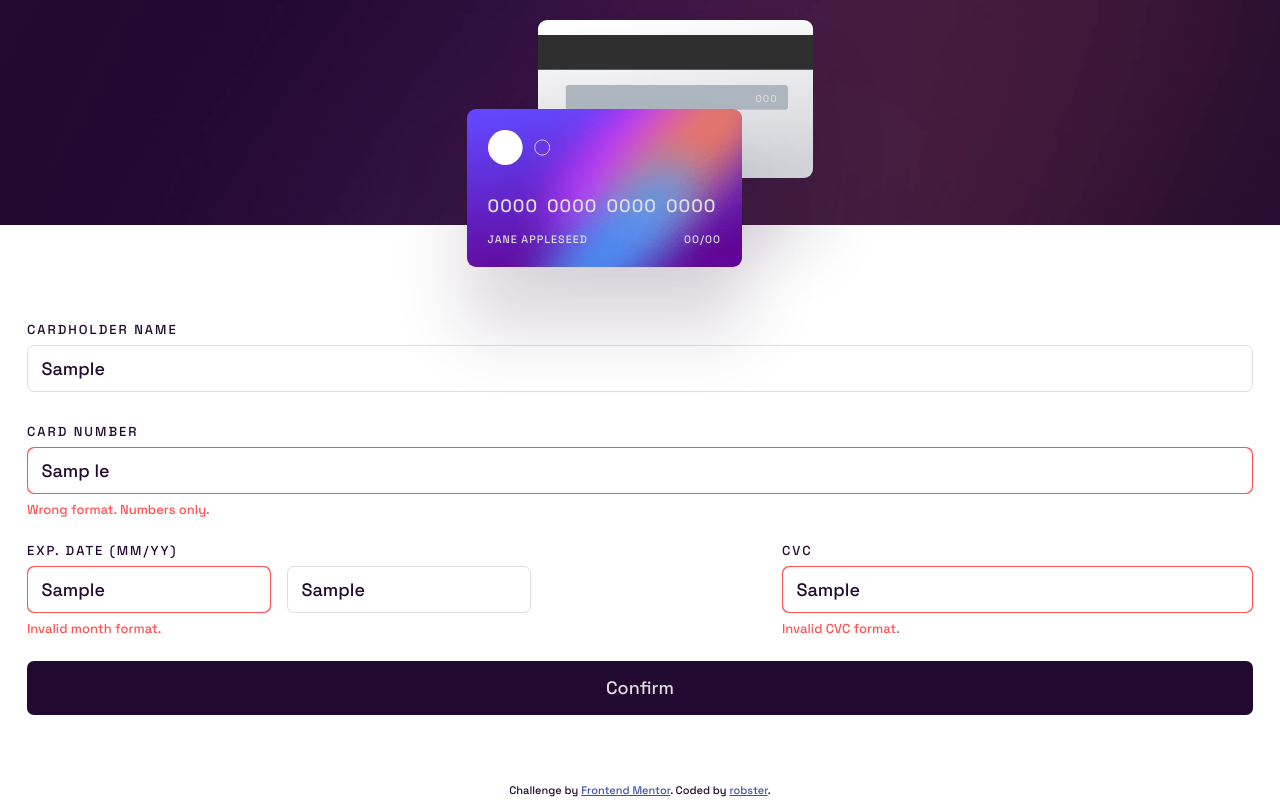
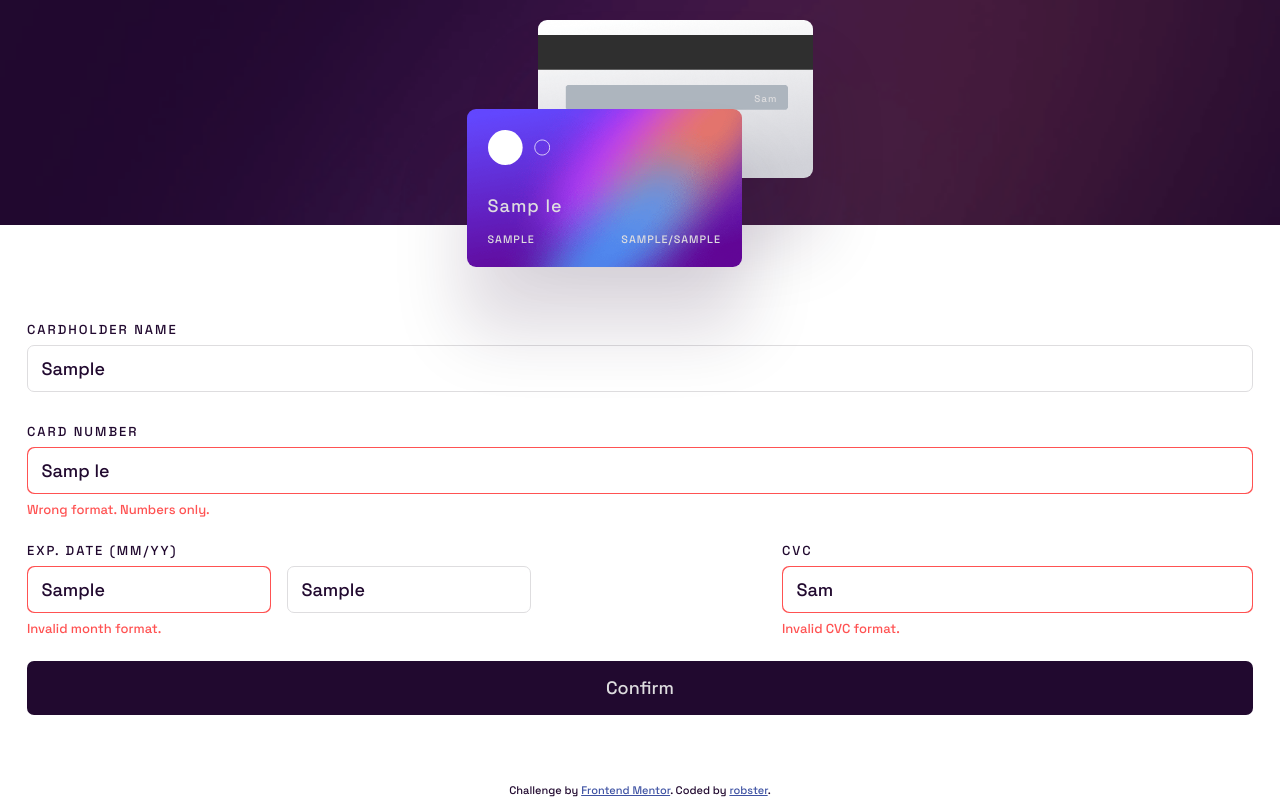
Before and after one commit to RobStk/fem-interactive-c-details-form, a website with bundled scripts: page index.html in a window 1280 px wide. Both pictures are taken after typing "Sample", "Sample", "Sample", "Sample", "Sample" into the empty fields and a click on the input "Confirm". Built offline with nearby package versions, Linux system fonts and the light colour scheme.

Commit message:
auto-fillers and input-subscribers

```diff
--- a/index.html
+++ b/index.html
@@ -33,7 +33,7 @@
             </div>
             <div class="card-info">
               <div class="holder">Jane Appleseed</div>
-              <div class="date">00/00</div>
+              <div class="date"><span class="month">00</span>/<span class="year">00</span></div>
             </div>
           </div>
           </div>
--- /dev/null
+++ b/js/modules/card-details-form/card-details-form.js
@@ -0,0 +1,77 @@
+export default class CardDetailsForm {
+
+    /* ---------------------------------------------------- */
+    /* Interface                                            */
+    /* ---------------------------------------------------- */
+
+    get nameInputElement() { return this.#nameInputElement; }
+    get cardNumberInputElement() { return this.#cardNumberInputElement; }
+    get monthInputElement() { return this.#monthInputElement; }
+    get yearInputElement() { return this.#yearInputElement; }
+    get cvcInputElement() { return this.#cvcInputElement; }
+
+    get nameInputContainer() { return this.#nameInputContainer; }
+    get cardNumberInputContainer() { return this.#cardNumberInputContainer; }
+    get dateInputContainer() { return this.#dateInputContainer; }
+    get cvcInputContainer() { return this.#cvcInputContainer; }
+
+
+    /* ---------------------------------------------------- */
+    /* Constructor                                          */
+    /* ---------------------------------------------------- */
+
+    /**
+     * @param {HTMLElement} HTMLMainElement
+     */
+    constructor(HTMLMainElement) {
+        this.#mainElement = HTMLMainElement;
+
+        this.#nameInputElement = this.#mainElement.querySelector(".holder input");
+        this.#cardNumberInputElement = this.#mainElement.querySelector(".number input");
+        this.#monthInputElement = this.#mainElement.querySelector(".date .month");
+        this.#yearInputElement = this.#mainElement.querySelector(".date .year");
+        this.#cvcInputElement = this.#mainElement.querySelector(".cvc input");
+
+        this.#nameInputContainer = this.#nameInputElement.closest(".input-container");
+        this.#cardNumberInputContainer = this.#cardNumberInputElement.closest(".input-container");
+        this.#dateInputContainer = this.#monthInputElement.closest(".input-container");
+        this.#cvcInputContainer = this.#cvcInputElement.closest(".input-container");
+    }
+
+
+    /* ---------------------------------------------------- */
+    /* Private properties                                   */
+    /* ---------------------------------------------------- */
+
+    /** @private */
+    #mainElement;
+
+    /** @type {HTMLInputElement} */
+    #nameInputElement;
+
+    /** @type {HTMLInputElement} */
+    #cardNumberInputElement;
+
+    /** @type {HTMLInputElement} */
+    #monthInputElement;
+
+    /** @type {HTMLInputElement} */
+    #yearInputElement;
+
+    /** @type {HTMLInputElement} */
+    #cvcInputElement;
+
+    /** @type {HTMLElement} */
+    #nameInputContainer;
+
+    /** @type {HTMLElement} */
+    #cardNumberInputContainer;
+
+    /** @type {HTMLElement} */
+    #dateInputContainer;
+
+    /** @type {HTMLElement} */
+    #cvcInputContainer;
+
+    // ----------------------------
+}
--- a/js/modules/card-details-service.js
+++ b/js/modules/card-details-service.js
@@ -1,6 +1,10 @@
+import CardDetailsForm from "./card-details-form/card-details-form.js";
+import Card from "./card/card.js";
 import InputModule from "./input-modules/input-module.js";
 import Input from "./inputs/input.js";
+import AutoFiller from "./utils/auto-filler.js";
 import CardNumberFormatGuard from "./utils/card-number-format-guard.js";
+import CVCFormatGuard from "./utils/cvc-format-guard.js";
 import CVCValidationService from "./validation-services/cvc-validation-service.js";
 import EmptyValidationService from "./validation-services/empty-validation-service.js";
 import MonthValidationService from "./validation-services/month-validation-service.js";
@@ -20,39 +24,43 @@ export default class CardDetailsService {
         this.#mainElement = htmlElement;
         this.#mainElement.addEventListener("submit", this.#handleSubmit.bind(this));
 
+        const formElement = this.#mainElement.querySelector(".card-details");
+        this.#form = new CardDetailsForm(formElement);
+
+        const cardElement = this.#mainElement.querySelector(".interactive-card-details-form__extender");
+        this.#card = new Card(cardElement);
+
         this.#initializeValidators();
 
-        //HTML Elements
-        const nameInputElement = this.#mainElement.querySelector(".holder input");
-        const nameInputContainer = nameInputElement.closest(".input-container");
+        //Inputs
+        const nameInput = new Input(this.#form.nameInputElement, this.#validationSets.name);
+        const cardNumberInput = new Input(this.#form.cardNumberInputElement, this.#validationSets.cardNumber);
+        const monthInput = new Input(this.#form.monthInputElement, this.#validationSets.month);
+        const yearInput = new Input(this.#form.yearInputElement, this.#validationSets.year);
+        const cvcInput = new Input(this.#form.cvcInputElement, this.#validationSets.cvc);
 
-        const cardNumberInputElement = this.#mainElement.querySelector(".number input");
-        const cardNumberInputContainer = cardNumberInputElement.closest(".input-container");
-
-        const monthInputElement = this.#mainElement.querySelector(".date .month");
-        const yearInputElement = this.#mainElement.querySelector(".date .year");
-        const dateInputContainer = monthInputElement.closest(".input-container");
-
-        const cvcInputElement = this.#mainElement.querySelector(".cvc input");
-        const cvcInputContainer = cvcInputElement.closest(".input-container");
-
-        //Inputs
-        const nameInput = new Input(nameInputElement, this.#validationSets.name);
-        const cardNumberInput = new Input(cardNumberInputElement, this.#validationSets.cardNumber);
-        const monthInput = new Input(monthInputElement, this.#validationSets.month);
-        const yearInput = new Input(yearInputElement, this.#validationSets.year);
-        const cvcInput = new Input(cvcInputElement, this.#validationSets.cvc);
-
-        //Module
+        //Modules
         this.#inputModules = [];
-        this.#inputModules.push(new InputModule(nameInputContainer, nameInput));
-        this.#inputModules.push(new InputModule(cardNumberInputContainer, cardNumberInput));
-        this.#inputModules.push(new InputModule(dateInputContainer, [monthInput, yearInput]));
-        this.#inputModules.push(new InputModule(cvcInputContainer, cvcInput));
+        this.#inputModules.push(new InputModule(this.#form.nameInputContainer, nameInput));
+        this.#inputModules.push(new InputModule(this.#form.cardNumberInputContainer, cardNumberInput));
+        this.#inputModules.push(new InputModule(this.#form.dateInputContainer, [monthInput, yearInput]));
+        this.#inputModules.push(new InputModule(this.#form.cvcInputContainer, cvcInput));
 
         //Event Subscribers
         const cardNumberGuard = new CardNumberFormatGuard();
+        const cvcGuard = new CVCFormatGuard(3);
+        const numberAutoFiller = new AutoFiller(this.#card.cardNumberElement);
+        const nameAutoFiller = new AutoFiller(this.#card.cardHolderElement);
+        const monthAutoFiller = new AutoFiller(this.#card.expMonthElement);
+        const yearAutoFiller = new AutoFiller(this.#card.expYearElement);
+        const cvcAutoFiller = new AutoFiller(this.#card.cvcElement);
         cardNumberInput.addInputSubscribers(cardNumberGuard);
+        cvcInput.addInputSubscribers(cvcGuard);
+        cardNumberInput.addInputSubscribers(numberAutoFiller);
+        nameInput.addInputSubscribers(nameAutoFiller);
+        monthInput.addInputSubscribers(monthAutoFiller);
+        yearInput.addInputSubscribers(yearAutoFiller);
+        cvcInput.addInputSubscribers(cvcAutoFiller);
     }
 
 
@@ -62,6 +70,12 @@ export default class CardDetailsService {
 
     /** @private */
     #mainElement;
+
+    /** @private */
+    #form;
+
+    /** @private */
+    #card;
 
     /** @private */
     #inputModules;
@@ -75,7 +89,6 @@ export default class CardDetailsService {
     /* ---------------------------------------------------- */
 
     /**
-     * @private
      * @param {SubmitEvent} event
      */
     #handleSubmit(event) {
@@ -90,9 +103,6 @@ export default class CardDetailsService {
 
     // ----------------------------
 
-    /**
-     * @private
-     */
     #finishSubmit() {
         throw new Error("Not implemented method"); //TODO
     }
--- /dev/null
+++ b/js/modules/card/card.js
@@ -0,0 +1,57 @@
+export default class Card {
+
+    /* ---------------------------------------------------- */
+    /* Interface                                            */
+    /* ---------------------------------------------------- */
+
+    get HTMLMainElement() { return this.#mainElement; }
+    get cardNumberElement() { return this.#cardNumberElement; }
+    get cardHolderElement() { return this.#cardHolderElement; }
+    get expMonthElement() { return this.#expMonthElement; }
+    get expYearElement() { return this.#expYearElement; }
+    get cvcElement() { return this.#cvcElement; }
+
+
+    /* ---------------------------------------------------- */
+    /* Constructor                                          */
+    /* ---------------------------------------------------- */
+
+    /**
+     *
+     * @param {HTMLElement} HTMLMainElement
+     */
+    constructor(HTMLMainElement) {
+        this.#mainElement = HTMLMainElement;
+        this.#cardNumberElement = this.#mainElement.querySelector(".card-number");
+        this.#cardHolderElement = this.#mainElement.querySelector(".holder");
+        this.#expMonthElement = this.#mainElement.querySelector(".month");
+        this.#expYearElement = this.#mainElement.querySelector(".year");
+        this.#cvcElement = this.#mainElement.querySelector(".cvc");
+    }
+
+
+    /* ---------------------------------------------------- */
+    /* Private properties                                   */
+    /* ---------------------------------------------------- */
+
+    /** @type {HTMLElement} */
+    #mainElement;
+
+    /** @type {HTMLElement} */
+    #cardNumberElement;
+
+    /** @type {HTMLElement} */
+    #cardHolderElement;
+
+    /** @type {HTMLElement} */
+    #expMonthElement;
+
+    /** @type {HTMLElement} */
+    #expYearElement;
+
+    /** @type {HTMLElement} */
+    #cvcElement;
+
+
+    // ----------------------------
+}
--- a/js/modules/inputs/input.js
+++ b/js/modules/inputs/input.js
@@ -8,7 +8,6 @@ import IInput from "./input-interface.js";
 /**
  * @class
  * @implements {IInput}
- * @inheritdoc
  */
 export default class Input extends IInput {
 
@@ -73,7 +72,6 @@ export default class Input extends IInput {
     /* ---------------------------------------------------- */
 
     /**
-     * @private
      * @returns {string[]}  Errors Array
      */
     #getValidationErrors() {
@@ -89,7 +87,6 @@ export default class Input extends IInput {
     // ----------------------------
 
     /**
-     * @private
      * @returns {HTMLInputElement}  HTMLInputElement
      */
     #getHTMLElement() {
@@ -100,7 +97,6 @@ export default class Input extends IInput {
 
     /**
      * @param {IEventSubscriber|IEventSubscriber[]} newSubscribers
-     * @returns
      */
     #addInputSubscribers(newSubscribers) {
         if (!newSubscribers) return;
--- /dev/null
+++ b/js/modules/utils/auto-filler.js
@@ -0,0 +1,49 @@
+import IEventSubscriber from "./event-subscriber-interface.js";
+
+/**
+ * @class
+ * @implements {IEventSubscriber}
+ */
+export default class AutoFiller extends IEventSubscriber {
+
+    /* ---------------------------------------------------- */
+    /* Interface                                            */
+    /* ---------------------------------------------------- */
+
+    get emit() { return this.#emit; }
+
+    /* ---------------------------------------------------- */
+    /* Constructor                                          */
+    /* ---------------------------------------------------- */
+
+    /**
+     * @param {HTMLElement} HTMLElementToFill
+     */
+    constructor(HTMLElementToFill) {
+        super();
+        this.#elementToFill = HTMLElementToFill;
+    }
+
+    /* ---------------------------------------------------- */
+    /* Private props                                        */
+    /* ---------------------------------------------------- */
+
+    /** @private */
+    #elementToFill;
+
+    /* ---------------------------------------------------- */
+    /* Methods                                              */
+    /* ---------------------------------------------------- */
+
+    #emit(inputEvent) {
+        this.#fillElement(inputEvent.target.value);
+    }
+
+    /**
+     * @private
+     * @param {string} value
+     */
+    #fillElement(value) {
+        this.#elementToFill.innerText = value;
+    }
+}
--- /dev/null
+++ b/js/modules/utils/cvc-format-guard.js
@@ -0,0 +1,45 @@
+import IEventSubscriber from "./event-subscriber-interface.js";
+
+/**
+ * @class
+ * @implements {IEventSubscriber}
+ */
+export default class CVCFormatGuard extends IEventSubscriber {
+
+    /* ---------------------------------------------------- */
+    /* Interface                                            */
+    /* ---------------------------------------------------- */
+
+    get emit() { return this.#emit; }
+
+    /* ---------------------------------------------------- */
+    /* Constructor                                          */
+    /* ---------------------------------------------------- */
+
+    /**
+     * @param {number} maxLength
+     */
+    constructor(maxLength = 3) {
+        super();
+        this.#maxLength = maxLength;
+    }
+
+    /* ---------------------------------------------------- */
+    /* Private props                                        */
+    /* ---------------------------------------------------- */
+
+    /** @private */
+    #maxLength;
+
+    /* ---------------------------------------------------- */
+    /* Methods                                              */
+    /* ---------------------------------------------------- */
+
+    /**
+     * @param {InputEvent} inputEvent
+     */
+    #emit(inputEvent) {
+        const newValue = inputEvent.target.value.substr(0, this.#maxLength);
+        inputEvent.target.value = newValue;
+    }
+}
```
